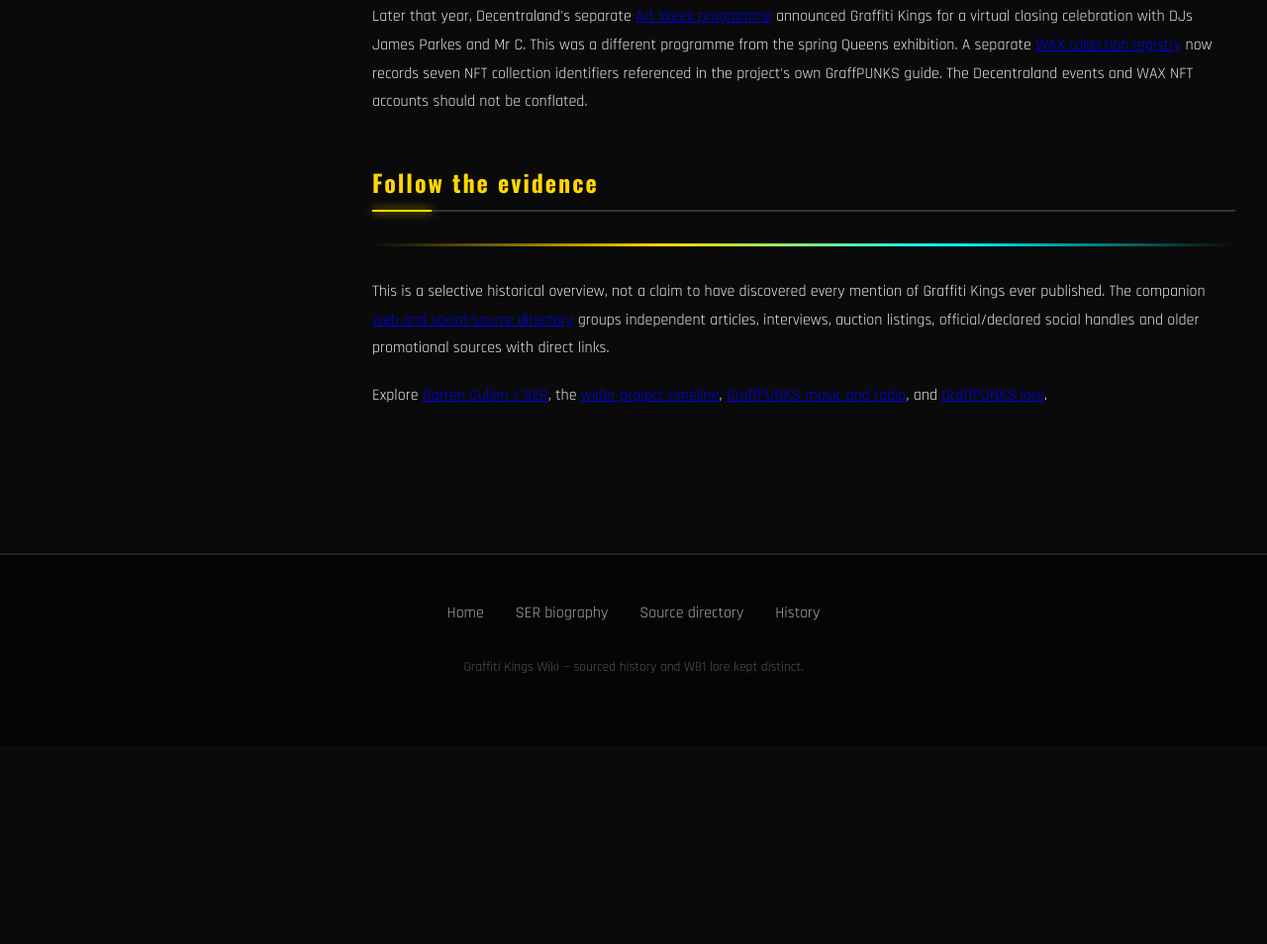
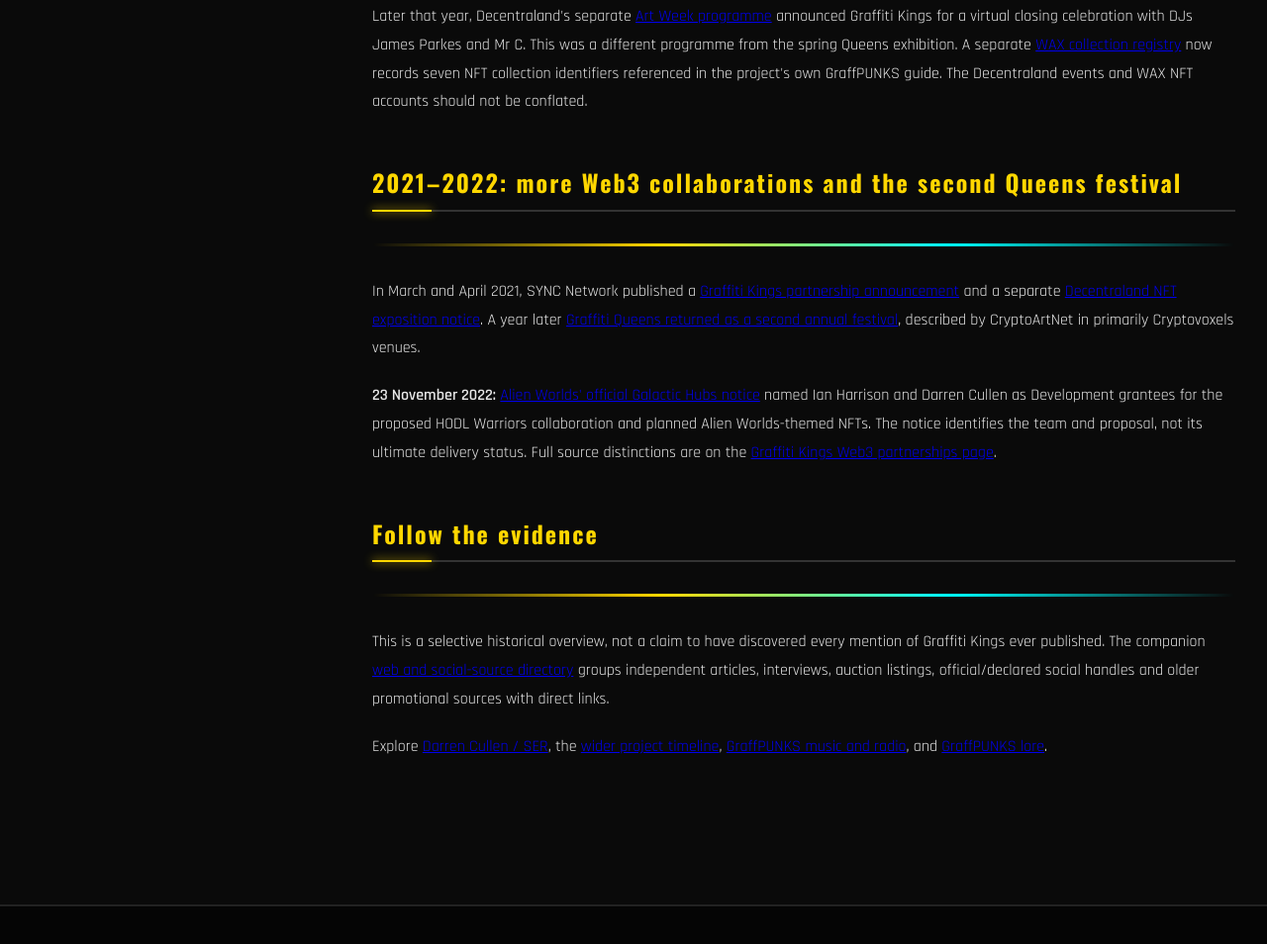
Before and after one commit to graffiti-kings/graffiti-kings, a plain HTML site: page pages/darren-cullen-ser-history.html in a window 1280 px wide. Shown: the part 3937-4891 px from the top of the page at 99% size. Before the commit the page ends 4691 px from the top, so only its background shows below. Drawn offline with nearby package versions, Linux system fonts and the light colour scheme.

Commit message:
Link 2022 Graffiti Queens and Alien Worlds records from pages/darren-cullen-ser-history.html

```diff
--- a/pages/darren-cullen-ser-history.html
+++ b/pages/darren-cullen-ser-history.html
@@ -116,6 +116,7 @@
           <p>The legacy <a href="https://graffitikings.co.uk/" target="_blank" rel="noopener noreferrer">Graffiti Kings website</a> currently describes the commercial operation as closed and points visitors toward GKniftyHEADS and GraffPUNKS. Those linked channels present their own account of the next chapter. Read those as <em>project-authored material</em>, separate from independent journalism and the <a href="../pages/nft-collections.html">wiki’s fictional W81 archive</a>.</p>
         </section>
         <section class="section" id="graffiti-queens-2021"><h2 class="section-title">2021: Graffiti Queens, Decentraland and WAX</h2><div class="graffiti-divider"></div><p>On <strong>3 April 2021</strong>, Graffiti Kings hosted the <a href="graffiti-queens-decentraland-2021.html">Graffiti Queens NFT exhibition</a> in Decentraland, organised with Darren Cullen and curated by Crypto Yuna. Contemporary coverage described more than 200 participating women digital artists and work by Pussy Riot; participant accounts and post-event criticism independently establish that the show took place. <a href="https://cryptobriefing.com/pussy-riot-talk-nfts-ahead-major-graffiti-queens-expo/" target="_blank" rel="noopener noreferrer">Crypto Briefing (March 2021)</a>; <a href="https://sould-art.com/blog/nft-graffiti-queens" target="_blank" rel="noopener noreferrer">Soul'D participant account</a>.</p><p>Later that year, Decentraland's separate <a href="https://decentraland.org/blog/announcements/art-week-2021" target="_blank" rel="noopener noreferrer">Art Week programme</a> announced Graffiti Kings for a virtual closing celebration with DJs James Parkes and Mr C. This was a different programme from the spring Queens exhibition. A separate <a href="graffiti-kings-wax-nft-collections.html">WAX collection registry</a> now records seven NFT collection identifiers referenced in the project's own GraffPUNKS guide. The Decentraland events and WAX NFT accounts should not be conflated.</p></section>
+<section class="section" id="partnerships-2021-2022"><h2 class="section-title">2021–2022: more Web3 collaborations and the second Queens festival</h2><div class="graffiti-divider"></div><p>In March and April 2021, SYNC Network published a <a href="https://medium.com/sync-network/graffiti-kings-partnership-950d79256497" target="_blank" rel="noopener noreferrer">Graffiti Kings partnership announcement</a> and a separate <a href="https://medium.com/sync-network/sync-network-nft-exposition-in-decentraland-with-graffiti-kings-e84c2631b154" target="_blank" rel="noopener noreferrer">Decentraland NFT exposition notice</a>. A year later <a href="graffiti-queens-nft-festival-2022.html">Graffiti Queens returned as a second annual festival</a>, described by CryptoArtNet in primarily Cryptovoxels venues.</p><p><strong>23 November 2022:</strong> <a href="https://alienworlds.io/blogs/presenting-galactic-hubs-season-1-grant-recipients/" target="_blank" rel="noopener noreferrer">Alien Worlds' official Galactic Hubs notice</a> named Ian Harrison and Darren Cullen as Development grantees for the proposed HODL Warriors collaboration and planned Alien Worlds-themed NFTs. The notice identifies the team and proposal, not its ultimate delivery status. Full source distinctions are on the <a href="graffiti-kings-web3-partnerships.html">Graffiti Kings Web3 partnerships page</a>.</p></section>
 <section class="section" id="source-list">
           <h2 class="section-title">Follow the evidence</h2>
           <div class="graffiti-divider"></div>
```
